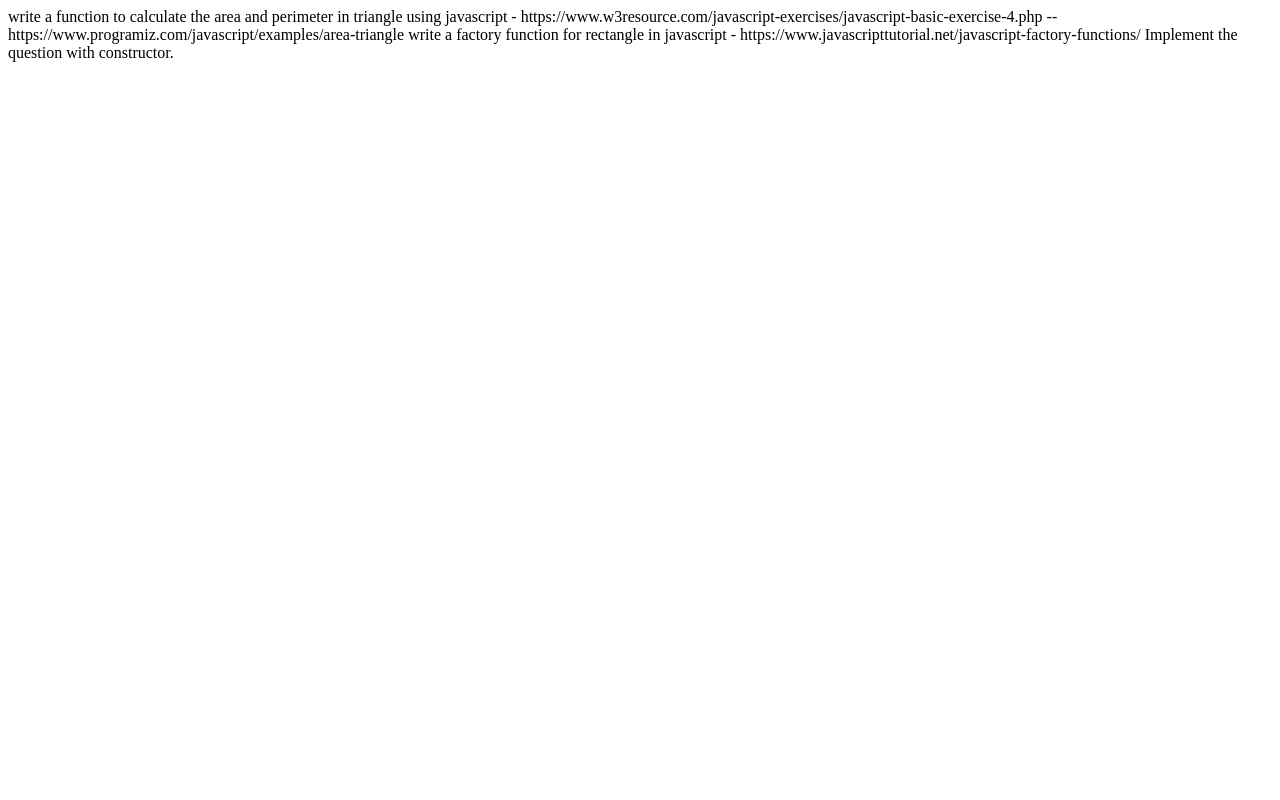
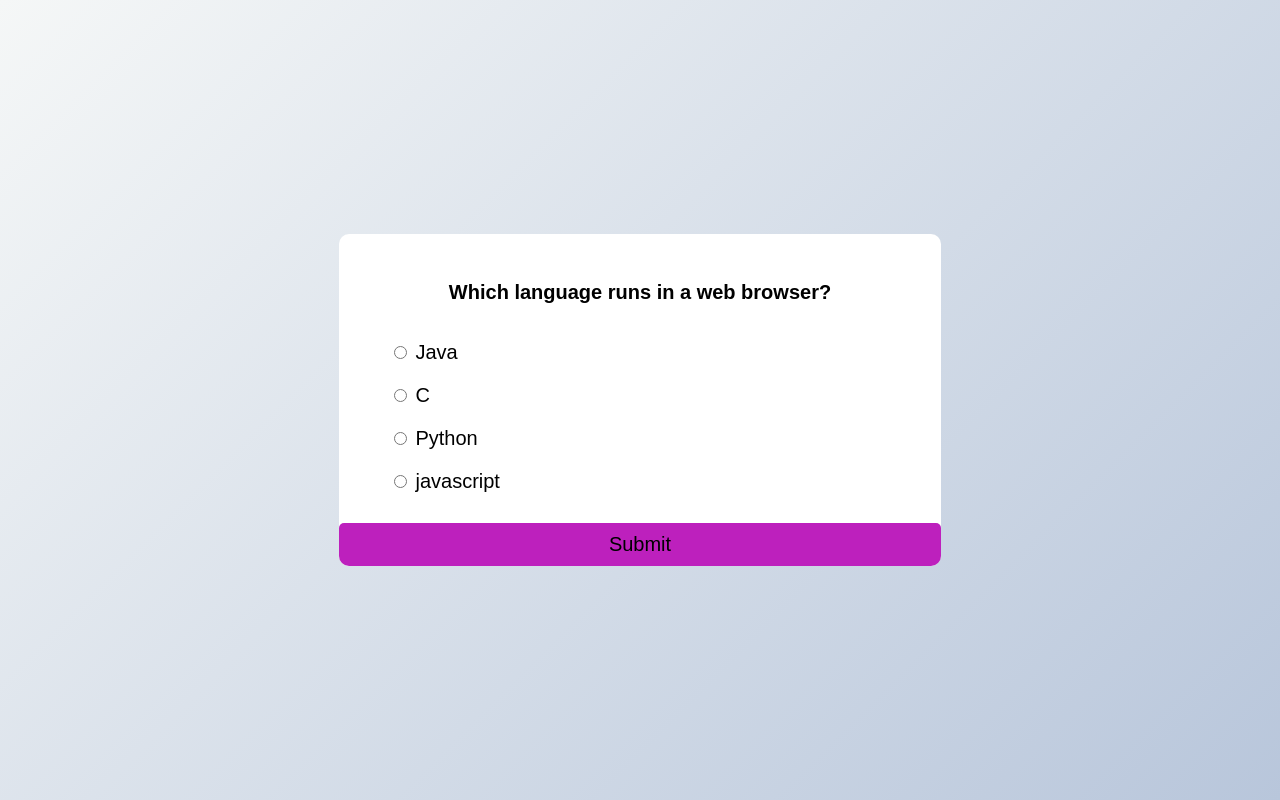
Before and after one commit to Supravamdl/quiz, a plain HTML site: page index.html in a window 1280 px wide. Drawn offline with Linux system fonts and the light colour scheme.

Commit message:
fixed index.html

```diff
--- a/index.html
+++ b/index.html
@@ -1,3 +1,33 @@
-write a function to calculate the area and perimeter in triangle using javascript - https://www.w3resource.com/javascript-exercises/javascript-basic-exercise-4.php -- https://www.programiz.com/javascript/examples/area-triangle
-write a factory function for rectangle in javascript - https://www.javascripttutorial.net/javascript-factory-functions/
-Implement the question with constructor.
+<html>
+  <head>
+    <meta name="viewport" content="width=device-width, initial-scale=1" />
+    <link rel="stylesheet" href="style.css" />
+    <title>Quiz Contest</title>
+  </head>
+  <body>
+    <div class="quiz-container" id="quiz">
+      <div class="quiz-header">
+        <h4 id="question">Question Text</h4>
+        <ul>
+          <input type="radio" name="answer" id="ans1" class="answer" />
+          <label for="ans1" id="ans1_text">Question</label>
+        </ul>
+        <ul>
+          <input type="radio" name="answer" id="ans2" class="answer" />
+          <label for="ans2" id="ans2_text">Question</label>
+        </ul>
+        <ul>
+          <input type="radio" name="answer" id="ans3" class="answer" />
+          <label for="ans3" id="ans3_text">Question</label>
+        </ul>
+
+        <ul>
+          <input type="radio" name="answer" id="ans4" class="answer" />
+          <label for="ans4" id="ans4_text">Question</label>
+        </ul>
+      </div>
+      <input class="button" type="submit" id="submit" value="Submit" />
+      <script src="script.js"></script>
+    </div>
+  </body>
+</html>
```
